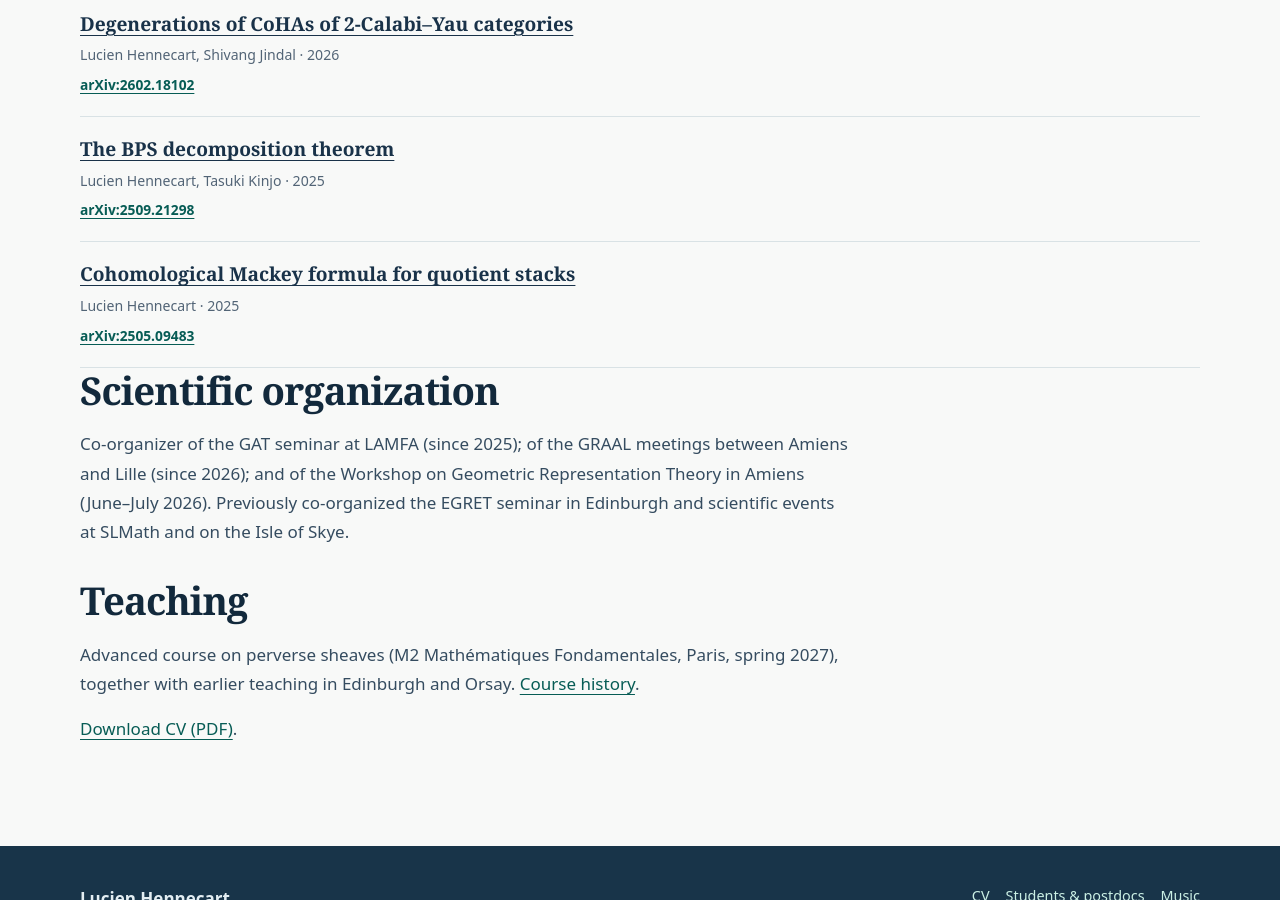
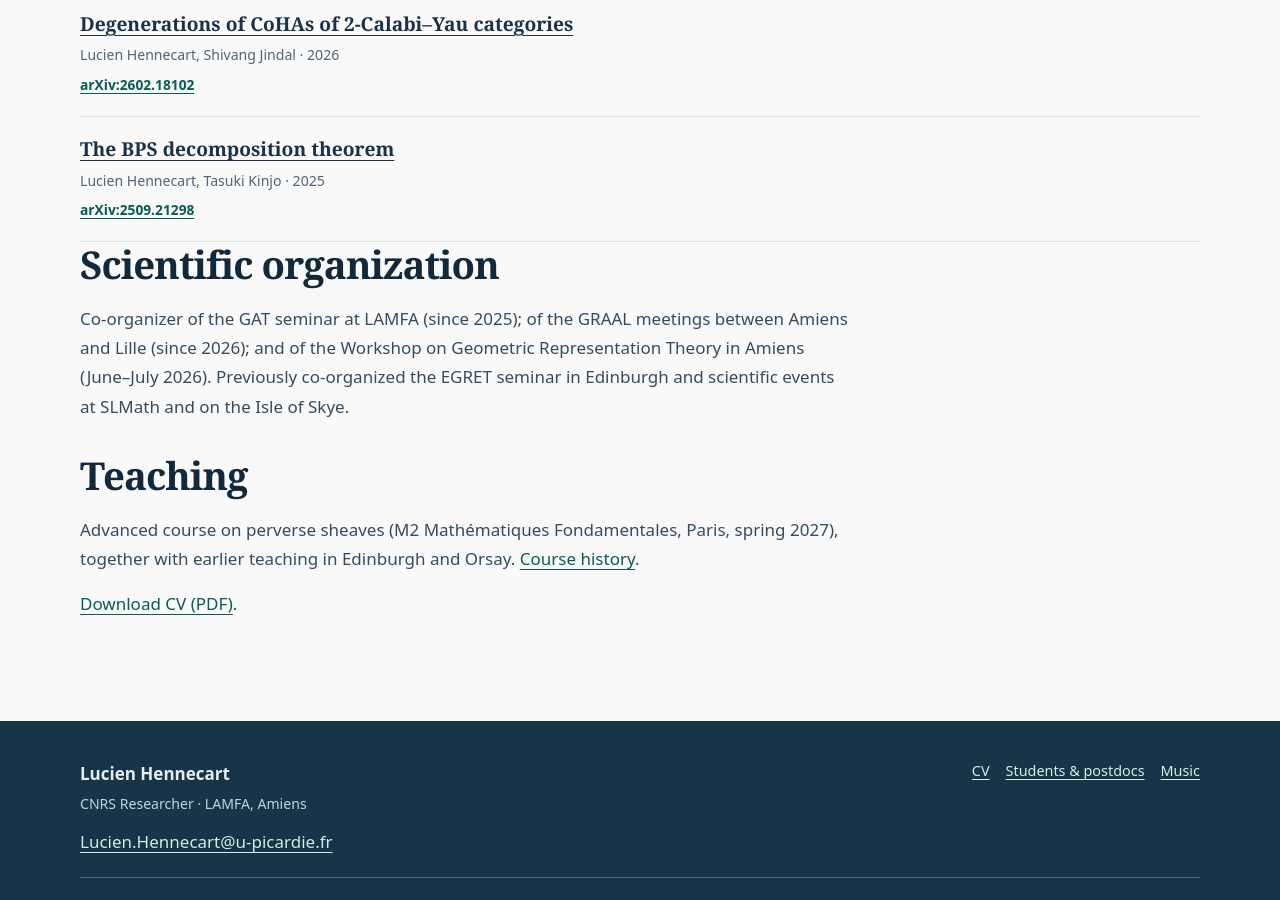
Before and after one commit to hennlu/hennlu.github.io, a Jekyll site: the page built from cv.html, in a window 1280 px wide and 900 px high, scrolled down 2101 px. Built offline with Jekyll 4.4.1, drawn with Linux system fonts in a browser that asks for light colours.

Commit message:
Show five recent publications in all website previews

```diff
--- a/cv.html
+++ b/cv.html
@@ -22,7 +22,7 @@ alternate: /cv-fr.html
 <h2>Research interests</h2><p>Geometric representation theory; cohomological Hall algebras; BPS Lie algebras and invariants; moduli stacks; Calabi–Yau categories; nonabelian Hodge theory; quiver representations.</p>
 <h2>Research funding</h2><p><strong>ANR JCJC ReSCoS</strong> (principal investigator), 2027–2031, funded by the Agence nationale de la recherche. <a href="/anr.html">Project information</a>.</p>
 <h2>Selected recent publications</h2><p><a href="/publications.html">Full bibliography with links to arXiv and journals</a>.</p></div>
-{% include paper-list.html limit=6 %}
+{% include paper-list.html limit=5 %}
 <div class="prose"><h2>Scientific organization</h2><p>Co-organizer of the GAT seminar at LAMFA (since 2025); of the GRAAL meetings between Amiens and Lille (since 2026); and of the Workshop on Geometric Representation Theory in Amiens (June–July 2026). Previously co-organized the EGRET seminar in Edinburgh and scientific events at SLMath and on the Isle of Skye.</p>
 <h2>Teaching</h2><p>Advanced course on perverse sheaves (M2 Mathématiques Fondamentales, Paris, spring 2027), together with earlier teaching in Edinburgh and Orsay. <a href="/teaching.html">Course history</a>.</p>
 <p><a href="/cv2web.pdf">Download CV (PDF)</a>.</p>
```
